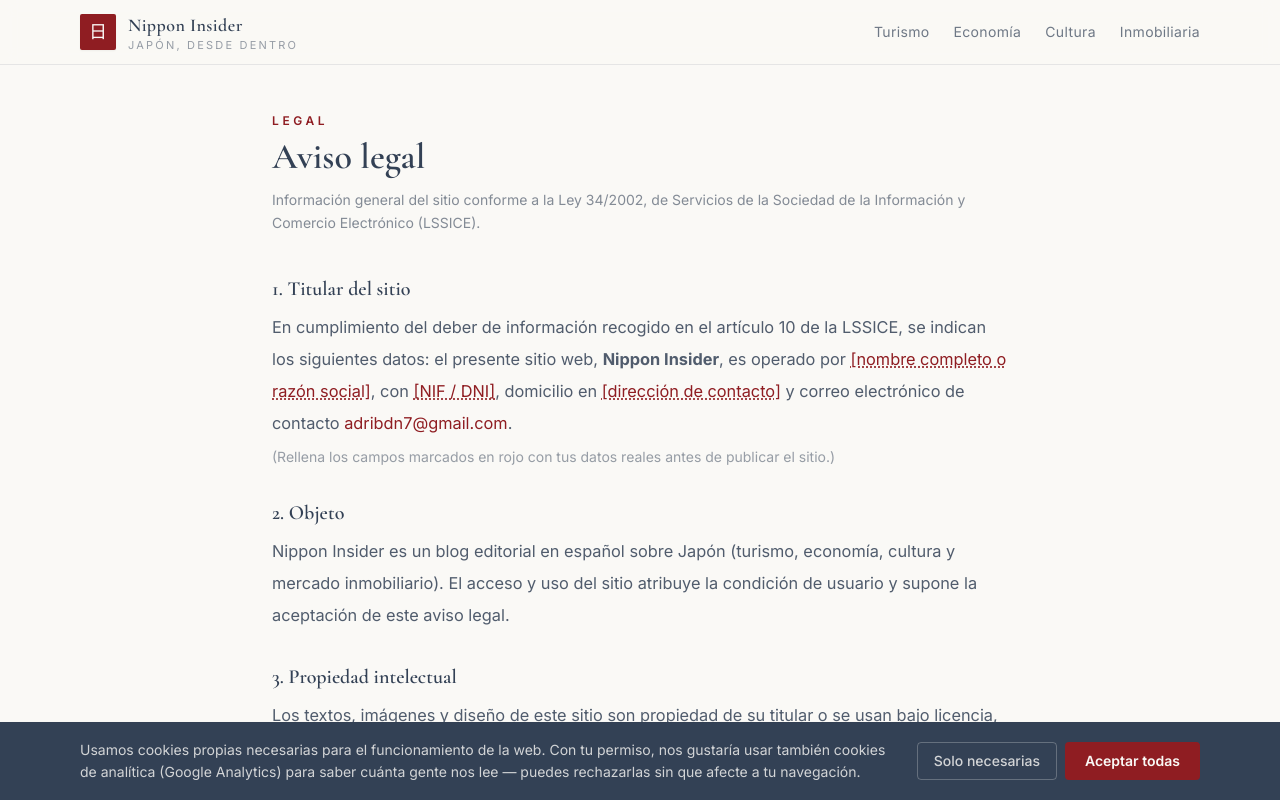
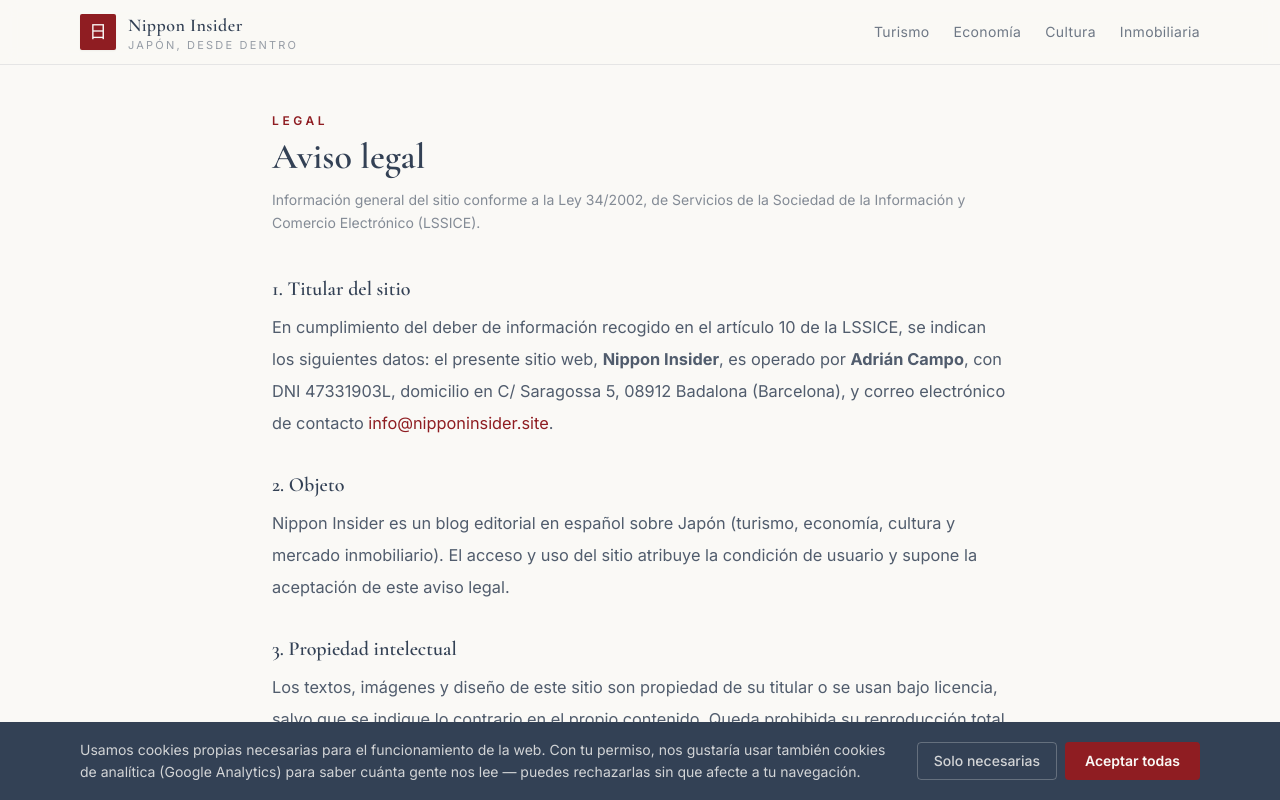
Before and after one commit to adricampo/nippon-insider, a React (Vite) app: page /aviso-legal in a window 1280 px wide. Shown: the top 800 px of the page. Built offline with nearby package versions, Linux system fonts and the light colour scheme; what @trpc/react-query would draw is missing.

Commit message:
upgrades

```diff
--- a/src/pages/AvisoLegal.tsx
+++ b/src/pages/AvisoLegal.tsx
@@ -1,5 +1,3 @@
-const TODO = "text-aka underline decoration-dotted underline-offset-2";
-
 export default function AvisoLegal() {
   return (
     <div className="mx-auto max-w-3xl px-4 py-12">
@@ -23,19 +21,13 @@
             En cumplimiento del deber de información recogido en el artículo
             10 de la LSSICE, se indican los siguientes datos: el presente
             sitio web, <strong>Nippon Insider</strong>, es operado por{" "}
-            <span className={TODO}>[nombre completo o razón social]</span>,
-            con{" "}
-            <span className={TODO}>[NIF / DNI]</span>, domicilio en{" "}
-            <span className={TODO}>[dirección de contacto]</span> y correo
-            electrónico de contacto{" "}
-            <a href="mailto:adribdn7@gmail.com" className="text-aka">
-              adribdn7@gmail.com
+            <strong>Adrián Campo</strong>, con DNI 47331903L, domicilio en
+            C/ Saragossa 5, 08912 Badalona (Barcelona), y correo electrónico
+            de contacto{" "}
+            <a href="mailto:info@nipponinsider.site" className="text-aka">
+              info@nipponinsider.site
             </a>
             .
-          </p>
-          <p className="mt-2 text-sm text-sumi/50">
-            (Rellena los campos marcados en rojo con tus datos reales antes de
-            publicar el sitio.)
           </p>
         </section>
 
--- a/src/pages/PostPage.tsx
+++ b/src/pages/PostPage.tsx
@@ -72,12 +72,7 @@
             {post.excerpt}
           </p>
           <div className="mt-6 flex items-center gap-3 border-t border-sumi/10 pt-5 text-sm text-sumi/55">
-            <span className="flex h-9 w-9 items-center justify-center rounded-full bg-aka font-serif text-washi">
-              外
-            </span>
-            <div>
-              <p className="font-semibold text-sumi">El Expatriado de Tokio</p>
-              <p className="text-xs">
+            <p>
               {new Date(post.publishedAt).toLocaleDateString("es-ES", {
                 day: "numeric",
                 month: "long",
@@ -102,7 +97,6 @@
                 </>
               )}
             </p>
-            </div>
           </div>
         </div>
       </header>
--- a/src/pages/Privacidad.tsx
+++ b/src/pages/Privacidad.tsx
@@ -1,5 +1,3 @@
-const TODO = "text-aka underline decoration-dotted underline-offset-2";
-
 export default function Privacidad() {
   return (
     <div className="mx-auto max-w-3xl px-4 py-12">
@@ -21,10 +19,10 @@
             1. Responsable del tratamiento
           </h2>
           <p>
-            <span className={TODO}>[nombre completo o razón social]</span>,
-            con contacto en{" "}
-            <a href="mailto:adribdn7@gmail.com" className="text-aka">
-              adribdn7@gmail.com
+            <strong>Adrián Campo</strong>, con DNI 47331903L y domicilio en
+            C/ Saragossa 5, 08912 Badalona (Barcelona), con contacto en{" "}
+            <a href="mailto:info@nipponinsider.site" className="text-aka">
+              info@nipponinsider.site
             </a>
             , es responsable de los datos tratados a través de este sitio.
           </p>
@@ -89,8 +87,8 @@
           <p>
             Puedes ejercer tus derechos de acceso, rectificación, supresión,
             oposición, limitación y portabilidad escribiendo a{" "}
-            <a href="mailto:adribdn7@gmail.com" className="text-aka">
-              adribdn7@gmail.com
+            <a href="mailto:info@nipponinsider.site" className="text-aka">
+              info@nipponinsider.site
             </a>
             . Responderemos en el plazo legal establecido por el RGPD.
           </p>
```
Lines whose indentation alone changed are shown as unchanged.
